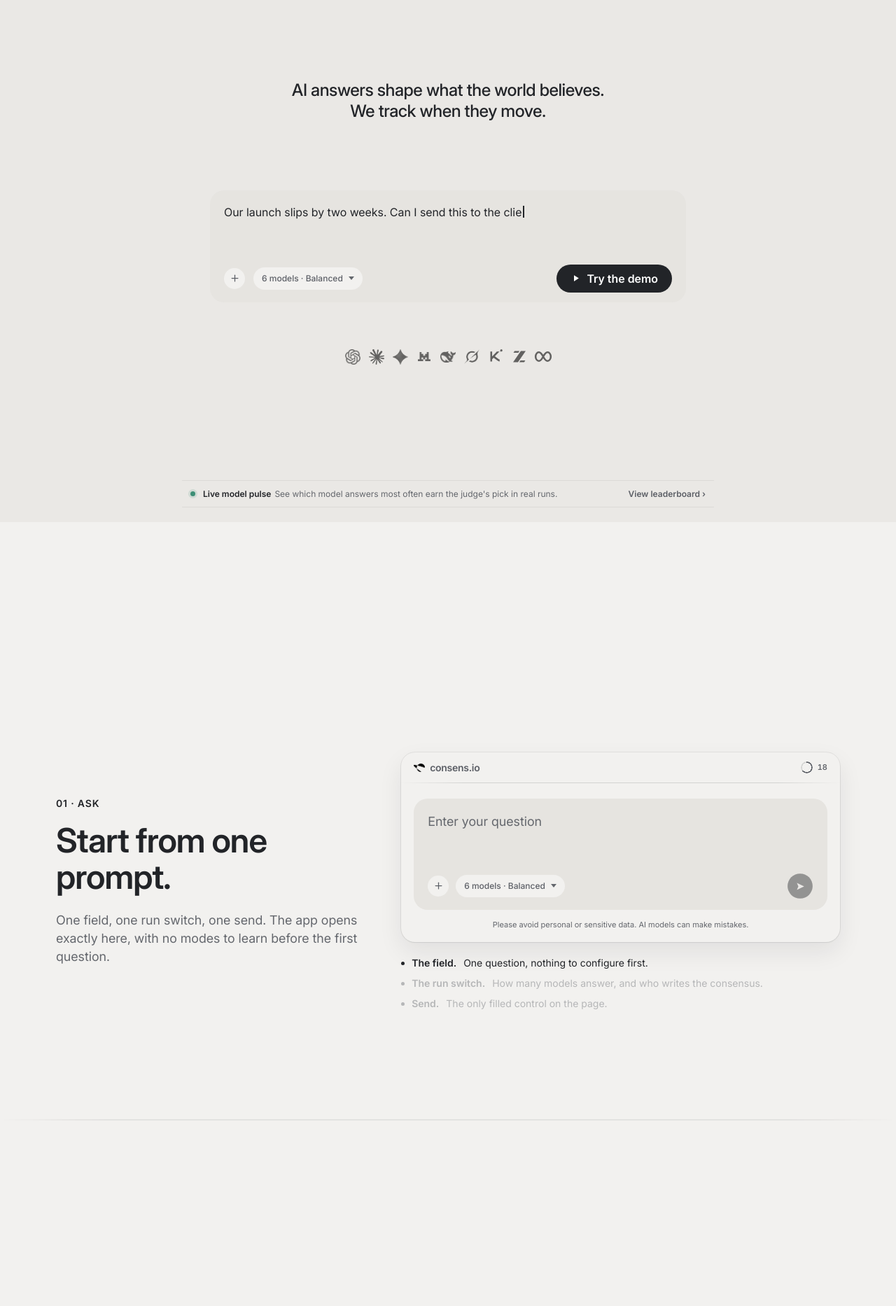
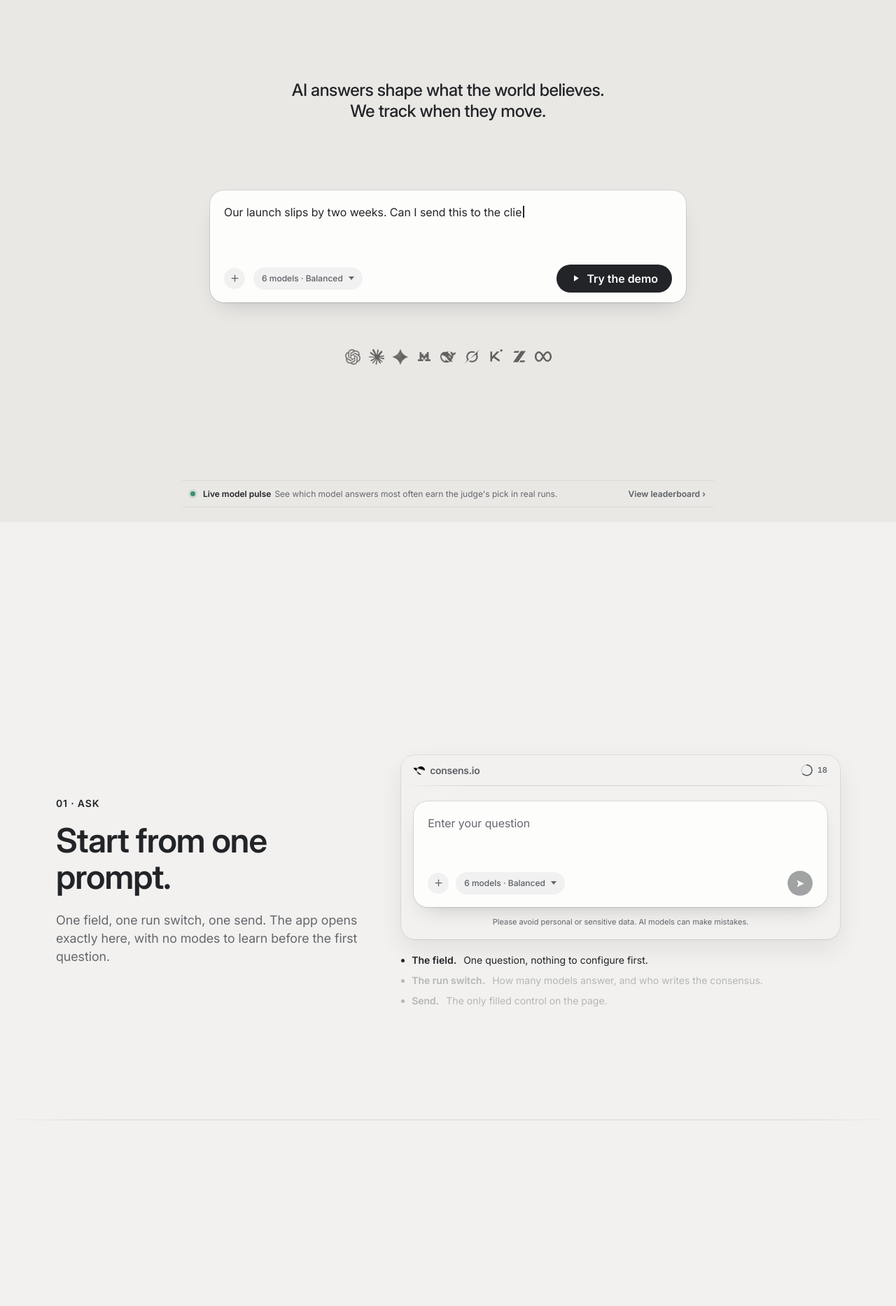
Before and after one commit to sudoleo/typeonai, a FastAPI app: page / in a window 1280 px wide. Shown: the part 54-1920 px from the top of the page at 70% size. Run offline with FastAPI, Linux system fonts and the light colour scheme; parts of the project's set-up code (start-up, migrations or seed data) failed here and were passed over.

Commit message:
Landing: das Feld heben, die Antwort belegen
Das Eingabefeld war ein well — eine Stufe DUNKLER als seine Sektion. Auf
einer Seite, deren erster Screen aus genau einem Feld besteht, war damit
das Ding, nach dem man greifen soll, die leiseste Flaeche darauf. Es ist
jetzt das eine gehobene Objekt der Seite: nahezu weiss im Hellen, eine
Stufe heller als die Leinwand im Dunkeln, mit Haarlinie und weichem Lift
(--lp-field*). Die Chips darin sind relativ zum Feld getoent (Alpha statt
Farbe), damit sie in beiden Themes eine Stufe entfernt bleiben.

Die Frage im Feld faellt dafuer eine Stufe auf 16px: ein Feld ist ein
Feld, und Schrift, die als Titel liest, macht aus dem Mockup ein Plakat.

Szene 02 uebergab bisher eine Ueberschrift ohne Substanz — ein Urteil,
das genauso gut von einem einzigen Modell haette kommen koennen. Die
Antwort kommt jetzt an wie in /app: das Urteil, dann die Saetze, aus
denen es besteht, jeder mit dem, was die sechs damit gemacht haben —
einig (6/6), gespalten (4/6), im Widerspruch. Dieselben Marks, die
Sektion 03 danach einzeln auseinandernimmt; jede Zeile und jede Zahl aus
den echten Demo-Daten in static/demo.js. Darunter der Satz, der das Aha
ausspricht: eine Einzelantwort haette alle drei als geklaert verkauft.

Dabei aufgefallen: Sektion 03 zeigte 52/100 fuer denselben Lauf, den
demo.js mit 45 rechnet. Auf 45 gezogen — ein Lauf, eine Zahl, wo die
Seite sie auch zeigt.

Co-Authored-By: Claude Opus 5 <noreply@anthropic.com>

```diff
--- a/static/css/landing.css
+++ b/static/css/landing.css
@@ -35,6 +35,37 @@ body {
 
 a { color: inherit; text-decoration: none; }
 img { display: block; max-width: 100%; }
+
+/* --------------------------------------------------------------------------
+   The input field is the exception to the flat page
+
+   Everywhere else depth comes from tone alone, and the field followed that
+   rule: it was a well, one step DARKER than the section it sat in. On a page
+   whose whole first screen is one field, that is backwards — the thing the
+   visitor is meant to reach for was the quietest surface on it. So the field
+   is the one raised object here: near white in light, a step lighter than
+   the canvas in dark, with the hairline and the soft lift that separate it
+   from whichever section tone it lands in.
+
+   Chips inside it are tinted RELATIVE to the field (an alpha, not a colour),
+   so attach and the run switch keep the same one-step-down relationship on
+   both themes without a second set of overrides.
+   -------------------------------------------------------------------------- */
+:root {
+  --lp-field: #fdfdfc;
+  --lp-field-line: rgba(34, 36, 40, 0.11);
+  --lp-field-lift: 0 1px 2px rgba(28, 30, 33, 0.05), 0 14px 32px -16px rgba(28, 30, 33, 0.26);
+  --lp-field-lift-hover: 0 2px 4px rgba(28, 30, 33, 0.06), 0 20px 42px -18px rgba(28, 30, 33, 0.32);
+  --lp-field-chip: rgba(34, 36, 40, 0.055);
+}
+
+.dark-mode {
+  --lp-field: #303336;
+  --lp-field-line: rgba(255, 255, 255, 0.11);
+  --lp-field-lift: 0 1px 2px rgba(0, 0, 0, 0.32), 0 16px 34px -18px rgba(0, 0, 0, 0.5);
+  --lp-field-lift-hover: 0 2px 5px rgba(0, 0, 0, 0.36), 0 22px 44px -20px rgba(0, 0, 0, 0.6);
+  --lp-field-chip: rgba(255, 255, 255, 0.075);
+}
 
 /* --------------------------------------------------------------------------
    Typography (strict scale)
@@ -342,9 +373,9 @@ img { display: block; max-width: 100%; }
 .lp-prompt.lp-hero-prompt:hover,
 .lp-prompt.lp-hero-prompt:focus-visible {
   transform: translateY(-2px);
-  /* The field is a well, so hover is the same hairline focus gets in /app —
-     not a coloured frame and a glow. */
-  box-shadow: 0 0 0 1px var(--line);
+  /* Hover is the field lifting a little further off the section, plus the
+     same hairline focus gets in /app — not a coloured frame and a glow. */
+  box-shadow: var(--lp-field-lift-hover), 0 0 0 1px var(--line);
 }
 
 .lp-prompt.lp-hero-prompt:focus-visible {
@@ -941,11 +972,13 @@ img { display: block; max-width: 100%; }
 .lp-hero-result .consensus-marker-legend { margin-top: 9px; font-size: var(--font-size-micro); }
 
 /* --------------------------------------------------------------------------
-   The composer — an inset field, not a card
-
-   Same construction as shell.css: a well one shade darker than the canvas,
-   no contour, and a single row underneath holding attach, the run switch and
-   send. The filled circle is the only massive control in the whole mock.
+   The composer — the one raised surface on the page
+
+   Same construction as shell.css otherwise: no contour drawn around content,
+   and a single row underneath holding attach, the run switch and send. The
+   filled circle is the only massive control in the whole mock. What is
+   different here is the tone: see the --lp-field block at the top of the
+   file for why the field is lit instead of sunk.
    -------------------------------------------------------------------------- */
 .lp-prompt,
 .lp-composer {
@@ -957,15 +990,18 @@ img { display: block; max-width: 100%; }
   padding: 13px 15px 11px;
   border: 0;
   border-radius: var(--radius-xl);
-  background: var(--well);
-  box-shadow: none;
+  background: var(--lp-field);
+  box-shadow: var(--lp-field-lift), 0 0 0 1px var(--lp-field-line);
   -webkit-backdrop-filter: none;
   backdrop-filter: none;
   transition: box-shadow 0.25s ease;
 }
 
-/* Typing into the field is what focus looks like here. */
-.lp-composer.is-active { box-shadow: 0 0 0 1px var(--line); }
+/* Typing into the field is what focus looks like here: the same hairline
+   /app puts on a focused field, on top of the lift the field already has. */
+.lp-composer.is-active {
+  box-shadow: var(--lp-field-lift-hover), 0 0 0 1px var(--line);
+}
 
 .lp-prompt-text,
 .lp-composer-text {
@@ -986,9 +1022,12 @@ img { display: block; max-width: 100%; }
   border-radius: var(--radius-xl);
 }
 
+/* The question is typed at reading size, not at headline size: the field is
+   a field, and type large enough to read as a title turns the mock into a
+   poster of one. Same size as the body text of the page it sits on. */
 .lp-scroll-scene .lp-composer-text {
   min-height: calc(3 * var(--line-height-ui) * 1em);
-  font-size: var(--font-size-lg);
+  font-size: var(--font-size-base);
 }
 
 .lp-scroll-scene .lp-composer-row { gap: 10px; }
@@ -1035,7 +1074,7 @@ img { display: block; max-width: 100%; }
   padding: 0;
   border: 0;
   border-radius: 50%;
-  background: var(--ground);
+  background: var(--lp-field-chip);
   color: var(--ink-2);
   box-shadow: none;
   cursor: default;
@@ -1055,7 +1094,7 @@ img { display: block; max-width: 100%; }
   padding: 6px 12px;
   border: 0;
   border-radius: var(--radius-pill);
-  background: var(--ground);
+  background: var(--lp-field-chip);
   color: var(--ink-2);
   font-size: var(--font-size-xs);
   font-weight: var(--font-weight-medium);
@@ -1361,6 +1400,43 @@ img { display: block; max-width: 100%; }
   color: var(--ink);
   font-size: var(--font-size-base);
   line-height: var(--line-height-reading);
+}
+
+/* The three sentences under the verdict: the answer taken apart the way the
+   product does it, each line wearing the result of the check on it. This is
+   the payoff of the whole run — a verdict on its own is something one model
+   could have written just as confidently. */
+.lp-run-claims {
+  display: grid;
+  gap: 10px;
+  margin: 13px 0 0;
+  padding: 0;
+  list-style: none;
+}
+
+/* Inline flow, not a flex row: the count belongs to the END of the sentence
+   the way it does in /app, and a flex row would drop it onto a line of its
+   own the moment the sentence fills the width. */
+.lp-run-claims li {
+  min-width: 0;
+  color: var(--ink);
+  font-size: var(--font-size-sm);
+  line-height: var(--line-height-ui);
+}
+
+/* The counts are a picture here, not a control — section 03 is where they
+   open — so they lose the pointer and sit on the sentence's baseline. */
+.lp-run-claims .claim-badge {
+  cursor: default;
+  transform: translateY(-1px);
+}
+
+/* One line under the marks, and the only sentence on this page that says out
+   loud what the six models bought. */
+.lp-run-result .lp-run-result-open {
+  margin-top: 13px;
+  color: var(--ink-3);
+  font-size: var(--font-size-sm);
 }
 
 .lp-run-provenance {
--- a/templates/landing.html
+++ b/templates/landing.html
@@ -23,7 +23,7 @@
   <meta name="twitter:image" content="https://www.consens.io/static/og-home-v2.png?v=20260802">
   <meta name="twitter:image:alt" content="The risk of one perspective | consens.io">
   <title>Track Where AI Answers Disagree and Change | consens.io</title>
-  <link rel="stylesheet" href="/static/css/landing.css?v=20260904-hero1">
+  <link rel="stylesheet" href="/static/css/landing.css?v=20260905-field2">
   <link rel="stylesheet" href="/static/css/benchmark.css?v=20260731-inter1">
   <link rel="icon" href="/static/favicon.svg?v=20260621-logo2" type="image/svg+xml">
   <link rel="icon" href="/static/favicon-square-dark.png?v=20260621-logo2" sizes="any" type="image/png">
@@ -257,9 +257,24 @@
                 <!-- What the run hands over to once it collapses. -->
                 <div class="lp-run-result" data-run-result>
                   <h3>Consensus answer</h3>
-                  <p><strong>Send it — but the closing line splits the models three against three.</strong></p>
+                  <!-- What the run hands over has to be worth having waited
+                       for. One headline was a verdict with nothing behind it:
+                       it said what the product does, not what six models are
+                       for. So the answer arrives the way it does in /app — a
+                       verdict, then the sentences it is made of, each carrying
+                       what the six actually did with it: agreed, split, or
+                       contradicted each other. Every line and every count is
+                       the demo run's own data (static/demo.js), and the marks
+                       are the same ones section 03 takes apart one by one. -->
+                  <p><strong>Send it — after two fixes, and one call the models will not make for you.</strong></p>
+                  <ul class="lp-run-claims" aria-label="Three sentences from the consensus answer and how the six models divided on each">
+                    <li><span class="cx-claim is-unanimous">The 29th belongs in the first line, ahead of the miss and the apology.</span><span class="claim-badge" aria-hidden="true"><span class="claim-ratio">6/6</span></span></li>
+                    <li><span class="cx-claim is-split">Name the day you will confirm it, so the next update is not another surprise.</span><span class="claim-badge has-dissent" aria-hidden="true"><span class="claim-ratio">4/6</span></span></li>
+                    <li><span class="cx-claim is-major">Keep the closing question, or cut it — three models each way.</span></li>
+                  </ul>
+                  <p class="lp-run-result-open">A single answer would have handed you all three as settled.</p>
                   <div class="lp-run-provenance">
-                    <span><b>6 models</b> · 24 s · 3 contested passages</span>
+                    <span><b>6 models</b> · 24 s · agreement <b>45/100</b></span>
                     <span class="lp-run-provenance-tabs">
                       <span>Differences <b>3</b></span>
                       <span>Model answers <b>6</b></span>
@@ -306,9 +321,14 @@
             <div class="lp-step-visual">
               <div class="lp-excerpt">
               <div class="consensus-verdict is-warn">
-                <span class="verdict-gauge" style="--val:52" title="Agreement score 52/100">
+                <!-- 45 is the score the demo run actually produces (the sum
+                     in app/services/llm/consensus_scoring.py over the data in
+                     static/demo.js), and it is the same number scene 02 now
+                     hands over with. One run, one score, wherever the page
+                     shows it. -->
+                <span class="verdict-gauge" style="--val:45" title="Agreement score 45/100">
                   <span class="verdict-score">
-                    <span class="verdict-score-num">52</span><span class="verdict-score-unit" aria-hidden="true">/100</span>
+                    <span class="verdict-score-num">45</span><span class="verdict-score-unit" aria-hidden="true">/100</span>
                   </span>
                   <span class="verdict-meter" aria-hidden="true"><span class="verdict-meter-fill"></span></span>
                 </span>
```
Also changed, not shown: tests/test_agreement_verdict_ui.py (+5 -1 lines).
